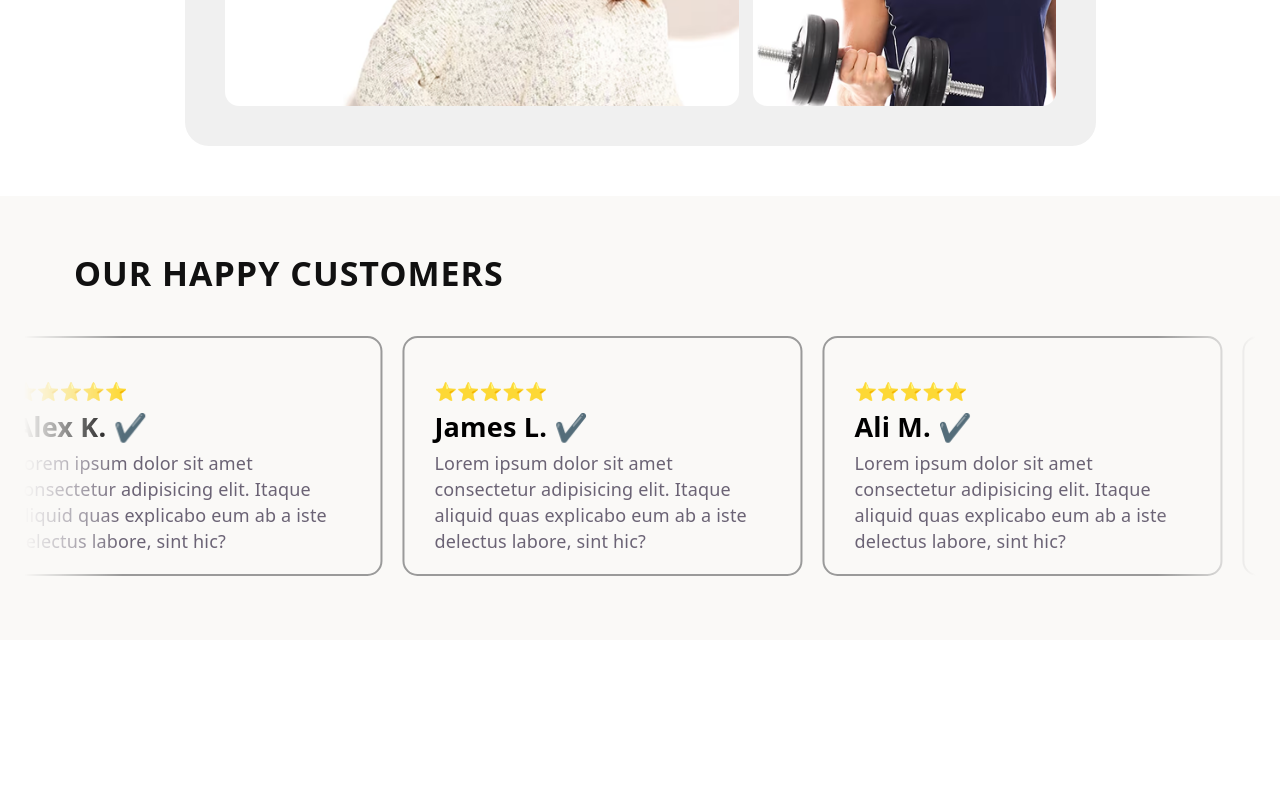
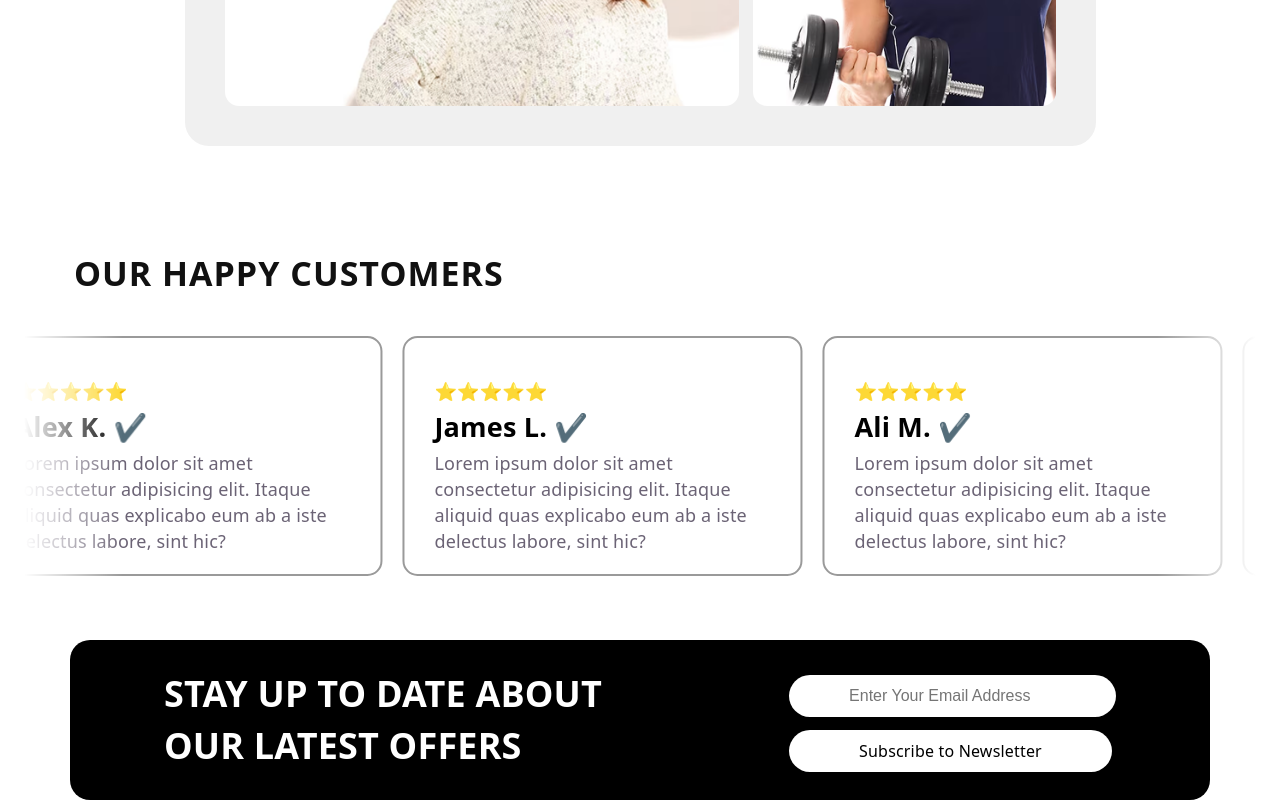
Before and after one commit to NXT-ASAD-CODE/4-backend-frontend-assignment-of-sayalani, a React (Vite) app: page / in a window 1280 px wide. Shown: the part 2500-3300 px from the top of the page. Before the commit the page ends 3140 px from the top, so only its background shows below. Built offline with nearby package versions, Linux system fonts and the light colour scheme.

Commit message:
Making News Letter File

```diff
--- a/src/App.jsx
+++ b/src/App.jsx
@@ -9,6 +9,7 @@ import DynamicButton from './components/DynamicButton'
 import HorizontalLine from './components/HorizontalLine'
 import BrowseStyle from './components/BrowseStyle'
 import HappyCustomers from './components/HappyCustomers'
+import LatestOffers from './components/LatestOffers'
 
 function App() {
   return (
@@ -36,6 +37,7 @@ function App() {
       <DynamicButton btntext={"View All"} />
       <BrowseStyle/>
       <HappyCustomers/>
+      <LatestOffers/>
     </div>
   )
 }
--- /dev/null
+++ b/src/components/LatestOffers.jsx
@@ -0,0 +1,19 @@
+import React from 'react'
+
+function LatestOffers() {
+  return (
+    <div className='LatestOffersPage'>
+        <div className="LatestOffersHeading">
+            <h1>STAY UP TO DATE ABOUT <br /> <br /> OUR LATEST OFFERS</h1>
+        </div>
+        <div className='EmailWithBtn'>
+            <div><input type="email" placeholder='Enter Your Email Address' />
+
+            </div>
+            <div><a href="">Subscribe to Newsletter</a></div>
+        </div>
+    </div>
+  )
+}
+
+export default LatestOffers
--- a/src/index.css
+++ b/src/index.css
@@ -406,7 +406,7 @@ body{
 .Happy-Customers-Section {
   margin-top: 50px;
   padding: 64px 24px;
-  background: #faf9f7;
+  /* background: #faf9f7; */
   overflow: hidden;              /* hides the part of the track sliding off-screen */
 }
 
@@ -472,3 +472,32 @@ body{
 @media (max-width: 640px) {
   .review1 { width: 260px; height: auto; }
 }
+.LatestOffersPage{
+  background-color: black;
+  color: white;
+  height: 160px;
+  width: 89%;
+  margin: 0 auto;
+  border-radius: 20px;
+  display: flex;
+  align-items: center;
+  justify-content: space-around;
+}
+.EmailWithBtn input{
+  text-decoration: none;
+  color: black;
+  background-color: white;
+  padding: 12px 60px;
+  border-radius: 50px;
+  font-size: 16px;
+  margin-bottom: 20px;
+  border: none;
+}
+.EmailWithBtn a{
+  text-decoration: none;
+  color: black;
+  background-color: white;
+  padding: 10px 70px;
+  border-radius: 50px;
+  font-size: 16px;
+}
```
